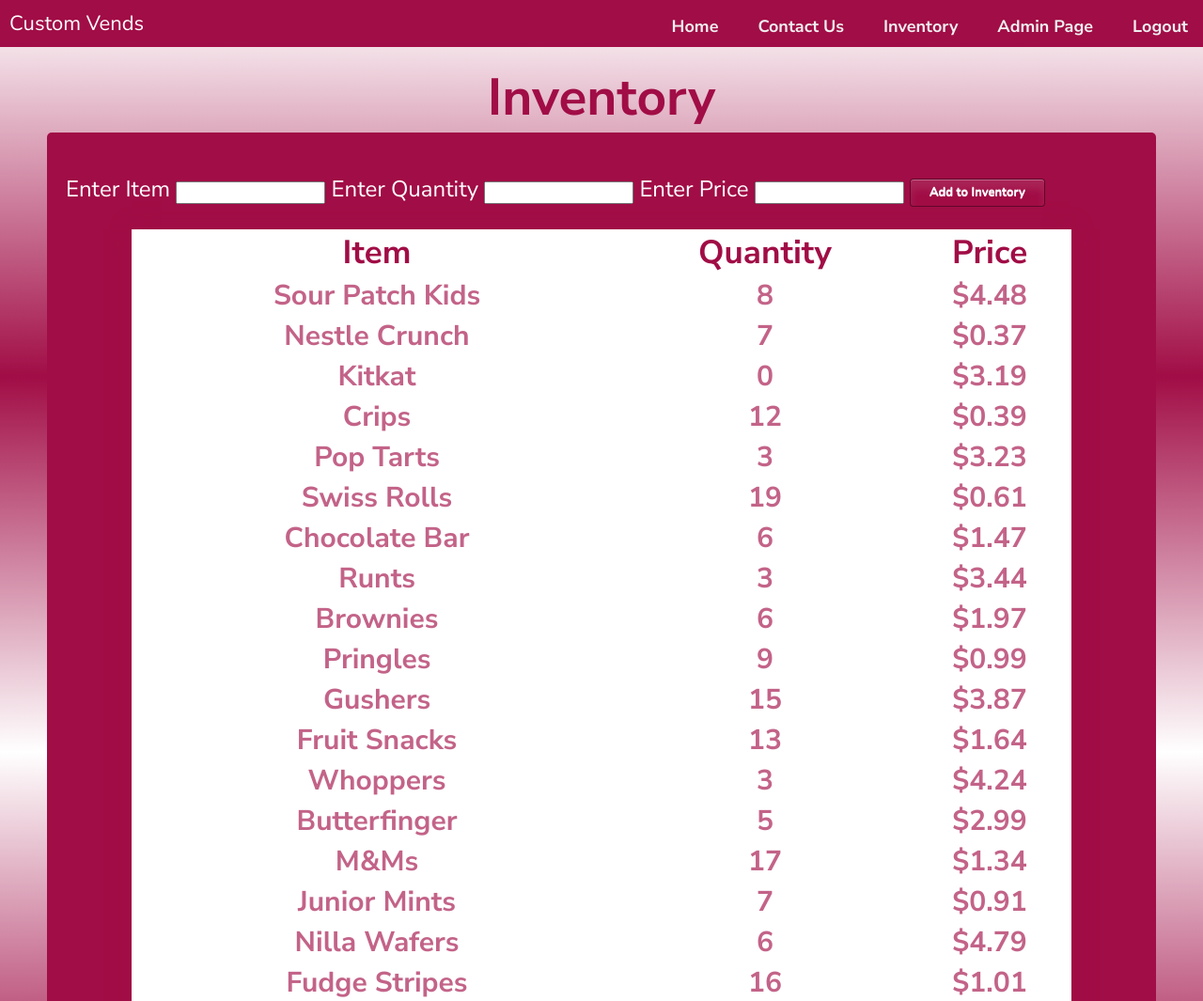
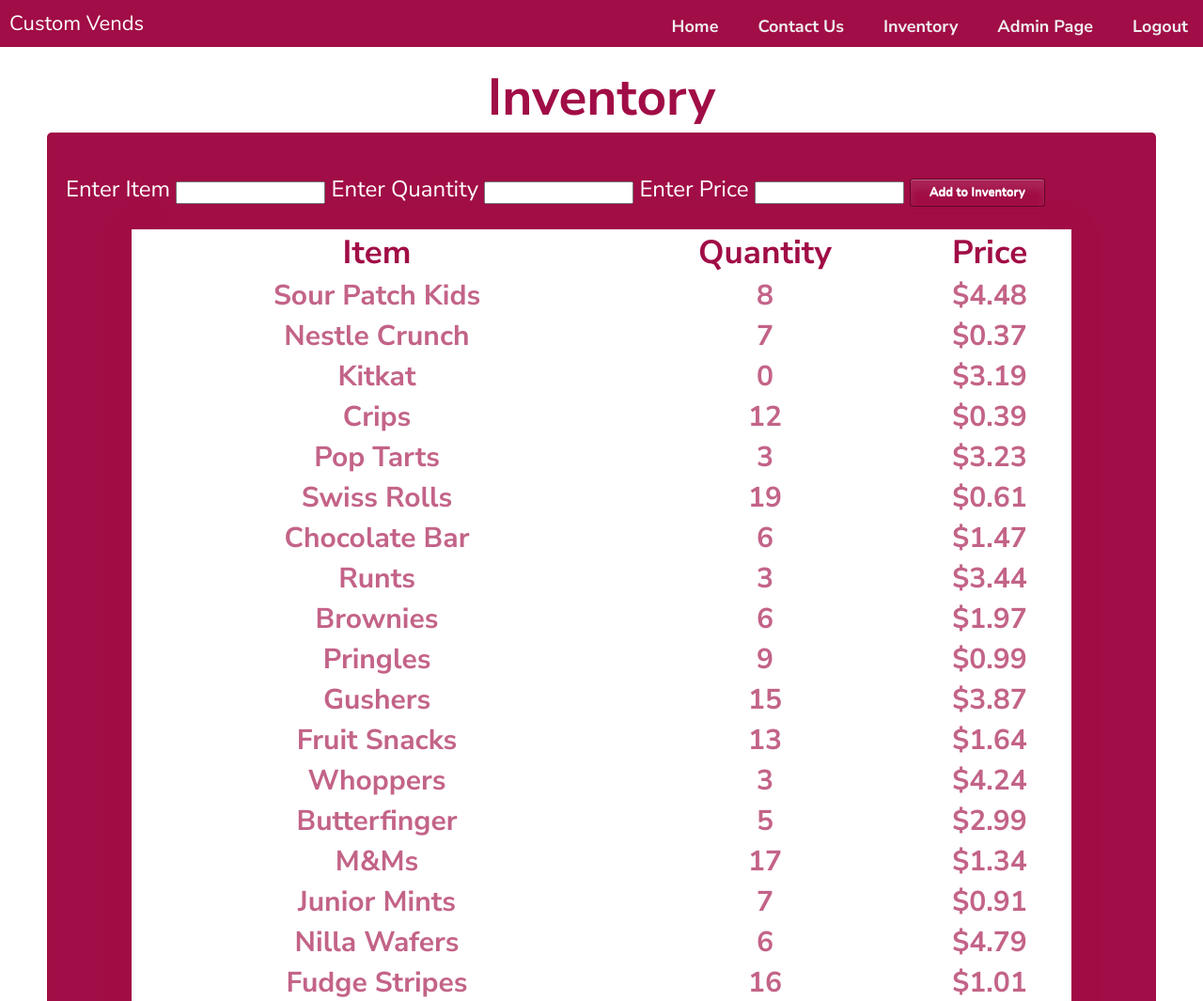
Before and after one commit to cs3354Group7/CS-3354-Group-7-Project, a Flask app: page /inventory in a window 1280 px wide. Shown: the top 1065 px of the page at 94% size. Run offline with Flask 3, Linux system fonts and the light colour scheme; a user stored in the database is signed in; data comes from the database, SQL or seed files in the repository.

Commit message:
Update inventory.css

```diff
--- a/Website/static/inventory.css
+++ b/Website/static/inventory.css
@@ -91,7 +91,7 @@
     }
   }
   body{
-    background: linear-gradient(white,  #A10D46, white);
+    background: white;
   }
   .container {
     max-width: 1200px;
```
